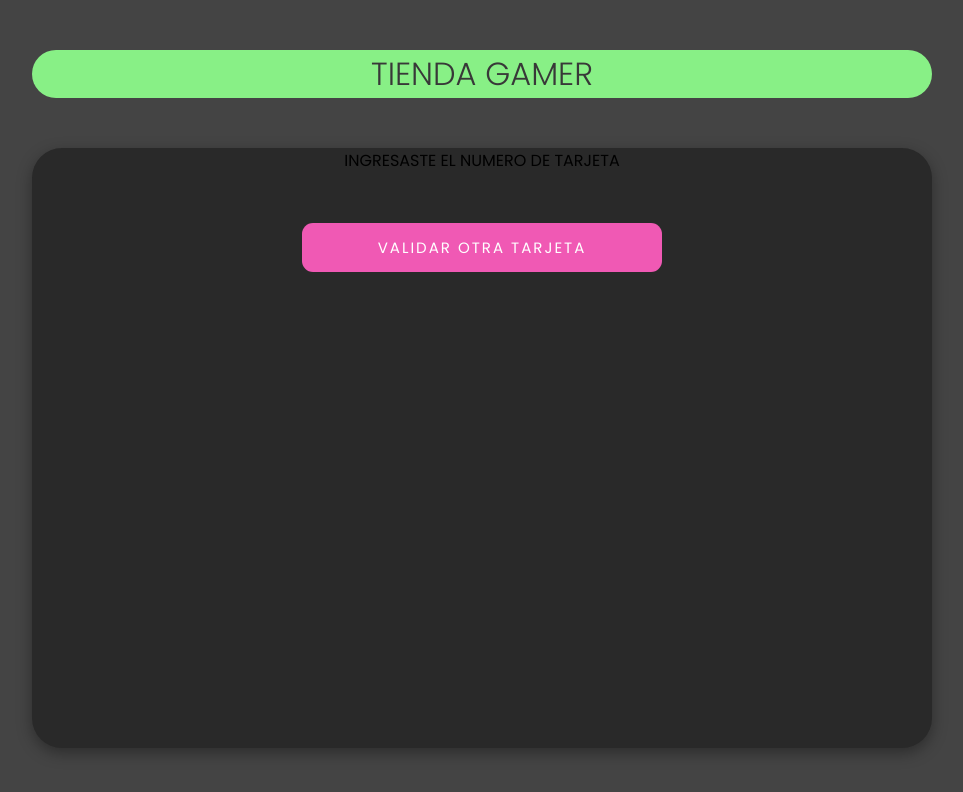
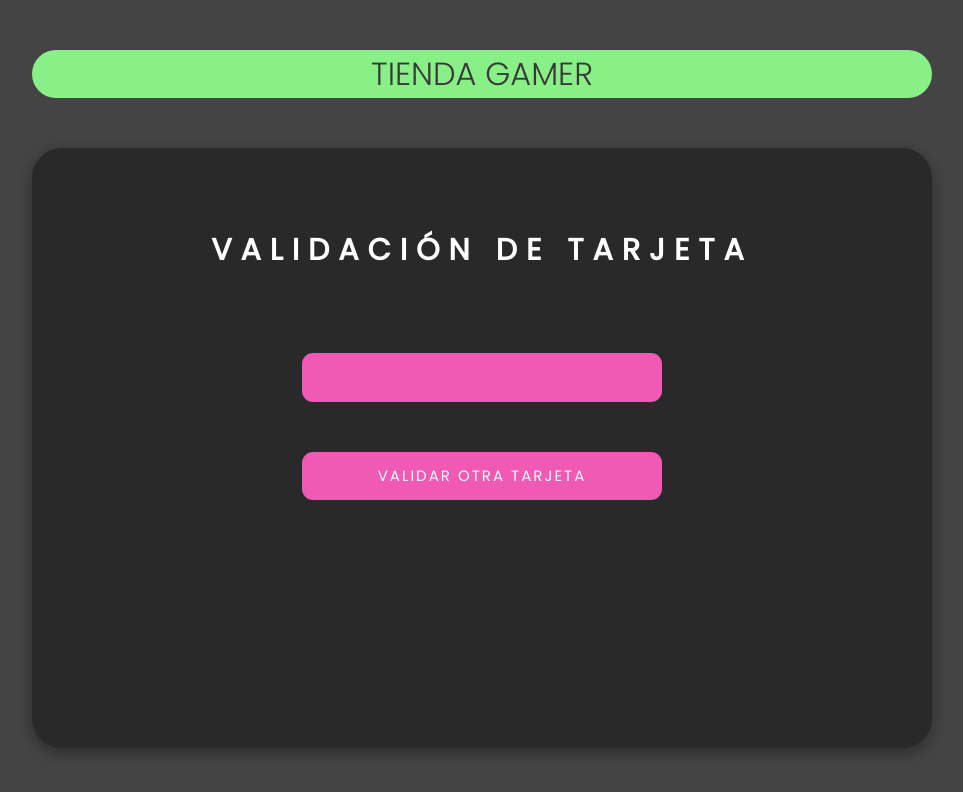
Before and after one commit to PaulaQR/Proyecto_TC3, a website with bundled scripts: page src/index.html in a window 1280 px wide. Both pictures are taken after a click on the button "VALIDAR". Shown: the whole page, without its empty margins (158-1121 px from the left). Built offline with nearby package versions, Linux system fonts and the light colour scheme.

Commit message:
Haciendo gh-pages

```diff
--- a/src/index.html
+++ b/src/index.html
@@ -30,19 +30,25 @@
       <input type="text" class="nombreDeUsuario" placeholder="INGRESE SU NOMBRE" id="nombreDeUsuario">
 
       <div class="container__target">
-        <input type="number"  class="numeroDeTarjeta" placeholder="NÚMERO DE TARJETA" id="numeroDeTarjeta" maxlength="16">
-        <input type="number" class="pin" placeholder="CVV" id="numero" maxlength="4" >
+        <input type="text"  class="numeroDeTarjeta" placeholder="NÚMERO DE TARJETA" id="numeroDeTarjeta" maxlength="16">
+        <input type="text" class="pin" placeholder="CVV" id="numero" maxlength="4" >
 
         <button type="submit" class="botonValidar" id="botonValidar"> VALIDAR </button>
       </div>
 
     </div>
 
-        <div  id="segundaPantalla" class="segundaPantalla" style="display:none" >
-          <p>INGRESASTE EL NUMERO DE TARJETA</p>
-          <button class="botonOtro" id="boton2">VALIDAR OTRA TARJETA</button>
-          </div>
+    <div  id="segundaPantalla" class="segundaPantalla" style="display:none" >
+      <h2 class="titulo-tarjeta2">
+        VALIDACIÓN DE TARJETA
+      </h2>
+      <input type= "text" class = "mensajeF" id = mensaje INGRESASTE EL NUMERO DE TARJETA>
+      <button class="botonOtro" id="boton2">VALIDAR OTRA TARJETA</button>
+      </div>
+
   </main>
 
   <script src="index.js" type="module"></script>
 </body>
+
+</html>
--- a/src/index.js
+++ b/src/index.js
@@ -1,34 +1,31 @@
 import validator from "./validator.js";
-console.log(validator);
+
 
 //Selectores
 
-const nombreDeUsuario = document.getElementById("nombreDeUsuario").value;
+//const nombreDeUsuario = document.getElementById("nombreDeUsuario").value;
 const numeroDeTarjeta = document.getElementById("numeroDeTarjeta");
-const numero = document.getElementById("numero").value;
+//const numero = document.getElementById("numero").value;
 //Eventos
 
 //Boton que  genera una alerta depende el dato que se ingrese, si es valido o invalido
 
-(() => {
+
   let botonValidar = document.getElementById("botonValidar");
 
   botonValidar.addEventListener("click", () => {
 
-    validator.isValid(numeroDeTarjeta.value)
+   alert(validator.isValid(numeroDeTarjeta.value))
 
 
     document.getElementById("contenedorTarjeta").style.display = "none";
     document.getElementById("segundaPantalla").style.display = "block";
   });
 
-})()
-
-
   const segundaPantalla = document.getElementById('segundaPantalla');
 
-  segundaPantalla.addEventListener('click', _ => {
+  segundaPantalla.addEventListener('click', () => {
      // el _ es para indicar la ausencia de parametros
-      location.reload(contenedorTarjeta);
+      location.reload();
 
   });
--- a/src/style.css
+++ b/src/style.css
@@ -111,16 +111,43 @@ body {
   box-shadow: rgba(0, 0, 0, 0.35) 0px 5px 15px;
 
 }
+.segundaPantalla{
+  background: #292929;
+  border-radius: 30px;
+  display: flex;
+  flex-direction:column;
+  width: 900px;
+  height: 600px;
+  margin: auto;
+  box-shadow: rgba(0, 0, 0, 0.35) 0px 5px 15px;
+  box-sizing: border-box;
+
+}
 
 .titulo-tarjeta2{
   color:white;
   font-size: 30px;
   font-family: 'Poppins', sans-serif;
   font-weight: bold;
-  margin-top: 0px;
+  margin-top: 10px;
   letter-spacing: 9px;
+  padding: 5rem;
+
 }
 
+.mensajeF{
+  width: 40%;
+  padding: 0.8rem;
+  margin: 0 15px;
+  text-align: center;
+  background: #F059B4;
+  color: white;
+  border-style: none;
+  border-radius: 11px;
+  font-size: 15px;
+  letter-spacing: 2px;
+
+}
 
 #boton2{
   display: block;
@@ -135,20 +162,6 @@ body {
   color:white;
   margin: 50px auto;
 }
-
-.segundaPantalla{
-  background: #292929;
-  border-radius: 30px;
-  display: flex;
-  flex-direction:column;
-  width: 900px;
-  height: 600px;
-  margin: auto;
-  box-shadow: rgba(0, 0, 0, 0.35) 0px 5px 15px;
-  box-sizing: border-box;
-
-}
-
 
 
 @media screen and (max-width: 1024px) {
--- a/src/validator.js
+++ b/src/validator.js
@@ -4,28 +4,26 @@ Un objeto es una colección de propiedades,
 y una propiedad es una asociación entre un nombre (o clave) y un valor.
 El valor de una propiedad puede ser una función, en cuyo caso la propiedad es conocida como un método.
 */
-function isValid(numero_tarjeta){
-  let  longitud = numero_tarjeta.length;
+function isValid(numero_tarjeta) {
+  let longitud = numero_tarjeta.length;
   let cifra = null;
-  let cifra_cad= null;
+  let cifra_cad = null;
   let suma = 0;
   //Aqui aprendimos que son las expresiones regulares e HTML
   // El método test() ejecuta la búsqueda de una ocurrencia entre una expresión regular y una cadena especificada. Devuelve true o false.
-  let valid = false;
+  //let valid = false;
   let numValid = /[^0-9-\s]+/.test(numero_tarjeta);
 
-  let isvalid = () => {
   if (numValid === true) {
     return alert("Ingrese solo caracteres de tipo numerico en este campo");
   }
-}
+
   // Busca de manera general del 0 al 9 y si no esta lo elimina
-numero_tarjeta = numero_tarjeta.replace(/\D/g, "");
-
+ // numero_tarjeta = numero_tarjeta.replace(/\D/g, "");
+ //cambiar
+  numero_tarjeta = numero_tarjeta.split("").reverse().join("")
+  console.log(numero_tarjeta)
   //Para invertir numeros vamos a utlizar un for
-      for (let i = numero_tarjeta.length - 1; i >= 0; i--){
-        suma +=  numero_tarjeta.charAt(i);
-      }
   /*
         charAt()
         --Elimina el ultimo digito
@@ -34,50 +32,49 @@ numero_tarjeta = numero_tarjeta.replace(/\D/g, "");
         */
 
   //Recorremos el elemento numero_Tarjeta
-      for (let i=0; i < longitud; i+=2){
-        cifra = parseInt(numero_tarjeta.charAt(i))*2;
+  for (let i = 1; i < longitud; i += 2) {
+    cifra = parseInt(numero_tarjeta.charAt(i)) * 2;
     //parseInt Convierte (parsea) un argumento de tipo cadena y devuelve un entero de la base especificada.
     //escoge numeros de posicion impar
 
     //De la operacion anterior escoge los que sean mayores a 9  y los suma
-      if (cifra > 9 ){
+    if (cifra > 9) {
       //El toString() método devuelve una cadena que representa al objeto especificado.
       cifra_cad = cifra.toString();
-        cifra = parseInt(cifra_cad.charAt(0)) +
-        parseInt(cifra_cad.charAt(1));
+      cifra = parseInt(cifra_cad.charAt(0)) + parseInt(cifra_cad.charAt(1));
     }
-    suma+=cifra;
+    suma += cifra;
   }
   //sumar digitos y nuevos digitos
 
-    for (let  i=1; i < longitud; i+=2){
+  for (let i = 0; i < longitud; i += 2) {
     suma += parseInt(numero_tarjeta.charAt(i));
   }
 
   //validacion
-    if ((suma % 10) === 0){
-     alert("Número de tarjeta correcto");
+  if (suma % 10 === 0) {
+    console.log(true)
+    return true
   } else {
-     alert("El número de tarjeta no es válido");
+    console.log(false)
+    return false
+  }
 }
 
+function maskify(numero_tarjeta) {
+  //Extraen los ultimos tres numeros
+  let ultimosNumeros = numero_tarjeta.substring(numero_tarjeta.length - 4);
+  //Se estraen todos menos los 3 ultimos
+  let inicioNumeros = numero_tarjeta.substring(0, numero_tarjeta.length - 4);
+  //Se enmascara con #  cualquier caracter
+  let numerosSegundaPantalla =
+    inicioNumeros.replace(/./g, "#") + " " + ultimosNumeros;
+  //retorna un objeto
+  return { ultimosNumeros, inicioNumeros, numerosSegundaPantalla };
 }
 
 const validator = {
-    isValid,maskify
-  }
-
-  function maskify(numero_tarjeta){
-
-
-    //Extraen los ultimos tres numeros
-    let ultimosNumeros = numero_tarjeta.substring(numero_tarjeta.length-4);
-    //Se estraen todos menos los 3 ultimos
-    let inicioNumeros = numero_tarjeta.substring(0,numero_tarjeta.length-4);
-    //Se enmascara con #  cualquier caracter
-    let numerosSegundaPantalla = inicioNumeros.replace(/./g, '#') +  " " +  ultimosNumeros;
-    //retorna un objeto
-    return {ultimosNumeros, inicioNumeros, numerosSegundaPantalla};
-    }
-
+  isValid,
+  maskify,
+};
 export default validator;
```
Also changed, not shown: README.md. Lines whose indentation alone changed are shown as unchanged.
